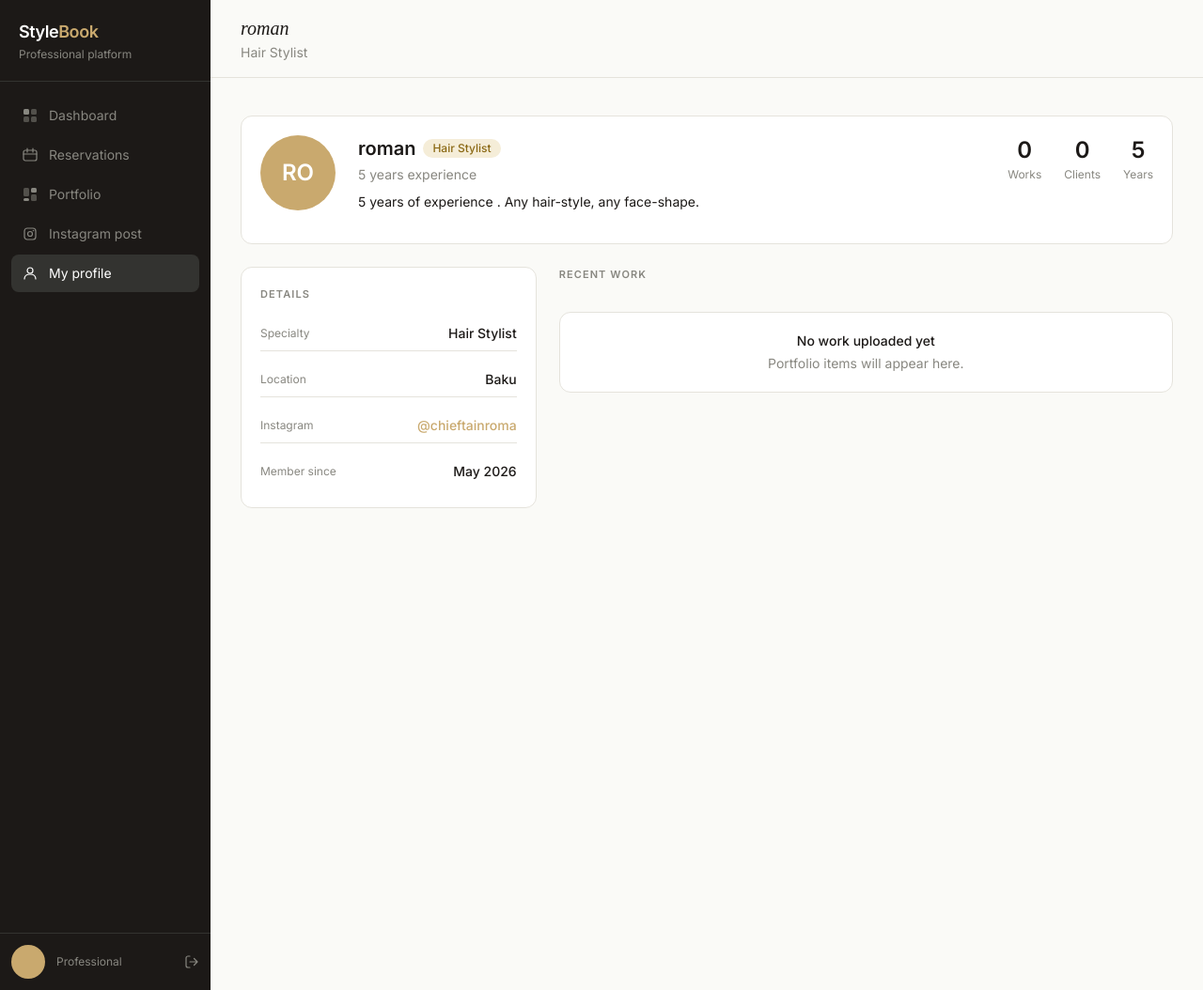
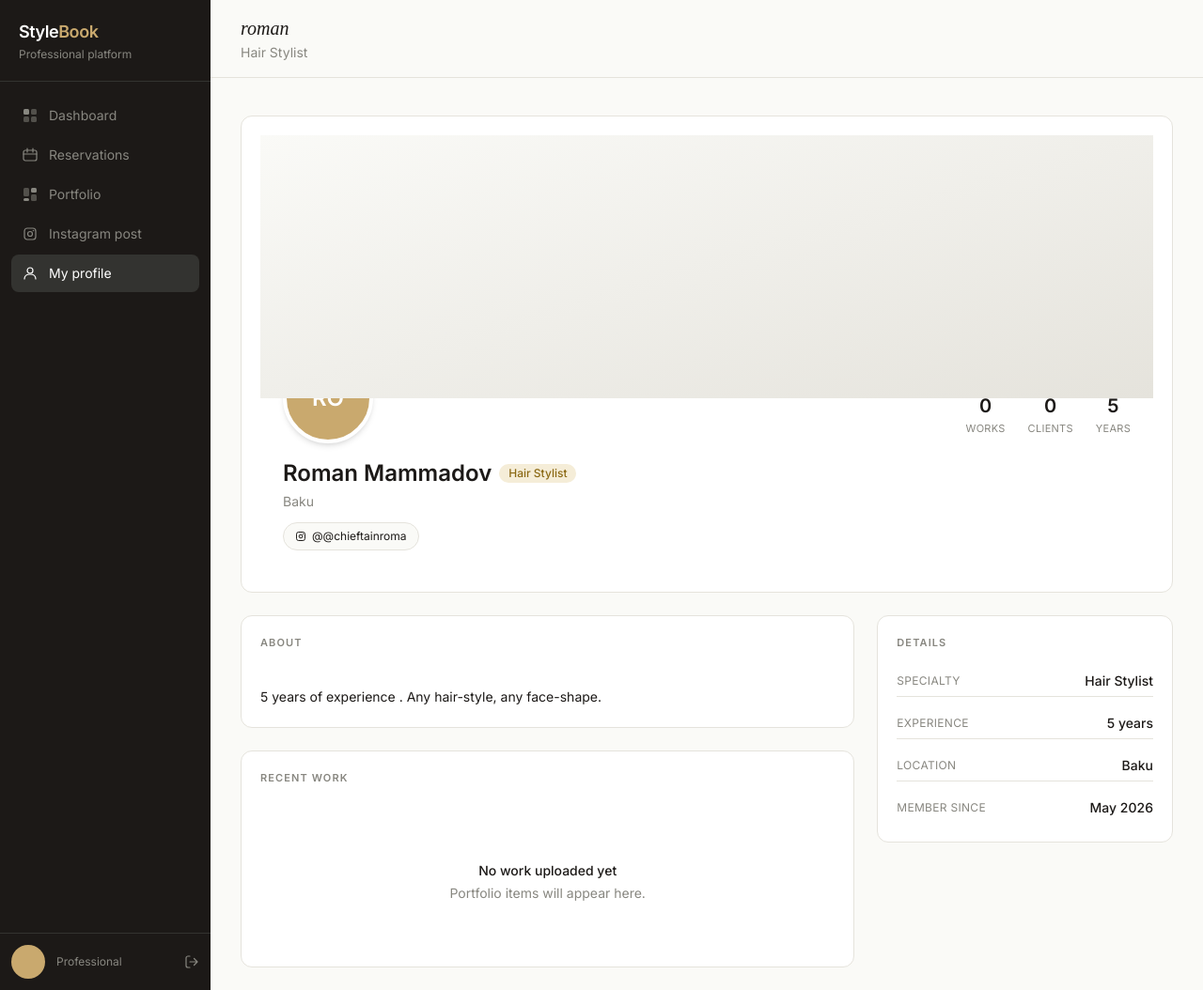
Before and after one commit to chieftainroman/StyleBook, a Django app: a page that uses templates/profile.html in a window 1280 px wide. Shown: the whole page at 94% size. Run offline with Django 4.2, Linux system fonts and the light colour scheme; data comes from the database, SQL or seed files in the repository; some libraries are stand-ins or nearby versions; some web fonts are replaced.

Commit message:
profile page with cover, avatar, two-column layout

```diff
--- a/portfolio/views.py
+++ b/portfolio/views.py
@@ -100,6 +100,16 @@
             'period': f'Member since {profile_user.date_joined.strftime("%B %Y")}',
         })
 
+    days = [
+        ('mon', 'Monday'),
+        ('tue', 'Tuesday'),
+        ('wed', 'Wednesday'),
+        ('thu', 'Thursday'),
+        ('fri', 'Friday'),
+        ('sat', 'Saturday'),
+        ('sun', 'Sunday'),
+    ]
+
     return render(request, 'profile.html', {
         'active':           'profile',
         'profile_user':     profile_user,
@@ -108,6 +118,7 @@
         'portfolio_count':  portfolio_count,
         'client_count':     client_count,
         'experience_items': experience_items,
+        'days':             days,
     })
 
 @login_required
--- a/templates/profile.html
+++ b/templates/profile.html
@@ -1,5 +1,6 @@
 {% extends "base.html" %}
 {% load static %}
+{% load dict_filters %}
 
 {% block title %}{{ profile_user.username }} — StyleBook{% endblock %}
 {% block page_title %}{% if is_own_profile %}My profile{% else %}{{ profile_user.username }}{% endif %}{% endblock %}
@@ -16,25 +17,35 @@
       </svg>
       Share profile
     </button>
-    <button onclick="toggleEditProfile()" class="btn-gold">
+    <a href="{% url 'profile_edit' %}" class="btn-gold">
       Edit profile
-    </button>
+    </a>
   {% endif %}
 {% endblock %}
 
 {% block content %}
 
-<!-- Hero -->
-<div class="card mb-6">
-  <div class="flex flex-col sm:flex-row items-start gap-6">
+<!-- ═════════════════════════════════════════════════ -->
+<!-- HERO CARD — cover banner + avatar + name + stats   -->
+<!-- ═════════════════════════════════════════════════ -->
+<div class="card p-0 overflow-hidden mb-6">
+
+  <!-- Cover banner (16:9, inside page padding via parent .card) -->
+  <div class="relative w-full bg-gradient-to-br from-cream to-cream-border"
+       style="aspect-ratio: 16 / 9; max-height: 280px;">
     {% if profile_user.profile.cover_url %}
-  <div class="w-full bg-cream-border" style="aspect-ratio: 16 / 9;">
       <img src="{{ profile_user.profile.cover_url }}"
-         class="w-full h-full object-cover" alt="Cover">
+           alt="Cover" class="absolute inset-0 w-full h-full object-cover">
+    {% endif %}
   </div>
-  {% endif %}
-    <div class="w-20 h-20 rounded-full overflow-hidden bg-gold flex items-center justify-center
-                text-white font-semibold text-2xl">
+
+  <!-- Profile header (avatar overlapping cover, info, stats) -->
+  <div class="px-6 pb-6">
+
+    <!-- Avatar — overlaps the cover by -mt-12 -->
+    <div class="flex items-end justify-between -mt-12 mb-4">
+      <div class="w-24 h-24 rounded-full overflow-hidden bg-gold flex items-center justify-center
+                  text-white font-semibold text-2xl border-4 border-white shadow-md">
         {% if profile_user.profile.avatar_url %}
           <img src="{{ profile_user.profile.avatar_url }}"
                alt="{{ profile_user.username }}"
@@ -44,225 +55,140 @@
         {% endif %}
       </div>
 
-    <!-- Info -->
-    <div class="flex-1 min-w-0">
+      <!-- Stats (right side, aligned to avatar bottom) -->
+      <div class="flex gap-6 pb-2">
+        <div class="text-center">
+          <p class="text-xl font-semibold text-ink">{{ portfolio_count }}</p>
+          <p class="text-[11px] text-muted mt-0.5 uppercase tracking-wide">Works</p>
+        </div>
+        <div class="text-center">
+          <p class="text-xl font-semibold text-ink">{{ client_count }}</p>
+          <p class="text-[11px] text-muted mt-0.5 uppercase tracking-wide">Clients</p>
+        </div>
+        <div class="text-center">
+          <p class="text-xl font-semibold text-ink">
+            {{ profile_user.profile.years_exp|default:'—' }}
+          </p>
+          <p class="text-[11px] text-muted mt-0.5 uppercase tracking-wide">Years</p>
+        </div>
+      </div>
+    </div>
+
+    <!-- Name + specialty + studio + location -->
     <div class="flex flex-wrap items-center gap-2 mb-1">
-        <h2 class="text-xl font-semibold text-ink">{{ profile_user.username }}</h2>
+      <h2 class="text-2xl font-semibold text-ink">
+        {{ profile_user.get_full_name|default:profile_user.username }}
+      </h2>
       {% if profile_user.profile.specialty %}
-          <span class="px-2.5 py-0.5 bg-gold-light text-gold-dark text-xs
-                       font-medium rounded-full">
+        <span class="px-2.5 py-0.5 bg-gold-light text-gold-dark text-xs font-medium rounded-full">
           {{ profile_user.profile.get_specialty_display }}
         </span>
       {% endif %}
     </div>
 
-      {% if profile_user.profile.years_exp %}
+    {% if profile_user.profile.studio_name or profile_user.profile.location %}
       <p class="text-sm text-muted mb-2">
-          {{ profile_user.profile.years_exp }} years experience
+        {% if profile_user.profile.studio_name %}
+          {{ profile_user.profile.studio_name }}
+        {% endif %}
+        {% if profile_user.profile.studio_name and profile_user.profile.location %} · {% endif %}
+        {% if profile_user.profile.location %}
+          {{ profile_user.profile.location }}
+        {% endif %}
       </p>
     {% endif %}
 
-      {% if profile_user.profile.bio %}
-        <p class="text-sm text-ink leading-relaxed mb-3 max-w-xl">
-          {{ profile_user.profile.bio }}
-        </p>
+    <!-- Quick action row -->
+    <div class="flex flex-wrap items-center gap-2 mt-3">
+      {% if profile_user.profile.phone %}
+        <a href="tel:{{ profile_user.profile.phone }}"
+           class="inline-flex items-center gap-1.5 px-3 py-1.5 bg-cream
+                  border border-cream-border rounded-full text-xs text-ink
+                  hover:border-ink transition-all">
+          <svg width="12" height="12" viewBox="0 0 16 16" fill="none">
+            <path d="M3 4.5a1.5 1.5 0 011.5-1.5h1.4a1 1 0 011 .8l.5 2.4a1 1 0 01-.3.9l-1 1c.8 1.6 2 2.8 3.6 3.6l1-1a1 1 0 01.9-.3l2.4.5a1 1 0 01.8 1V13a1.5 1.5 0 01-1.5 1.5C7.8 14.5 1.5 8.2 1.5 4.5 1.5 3.7 2.2 3 3 3z"
+                  fill="currentColor"/>
+          </svg>
+          {{ profile_user.profile.phone }}
+        </a>
       {% endif %}
 
-      {% if profile_user.profile.skills %}
-        <div class="flex flex-wrap gap-2">
-          {% for skill in profile_user.profile.skills.split %}
-            <span class="px-2.5 py-1 bg-cream border border-cream-border
-                         text-xs text-muted rounded-full">
-              {{ skill }}
+      {% if profile_user.profile.ig_handle %}
+        <a href="https://instagram.com/{{ profile_user.profile.ig_handle }}"
+           target="_blank"
+           class="inline-flex items-center gap-1.5 px-3 py-1.5 bg-cream
+                  border border-cream-border rounded-full text-xs text-ink
+                  hover:border-ink transition-all">
+          <svg width="12" height="12" viewBox="0 0 16 16" fill="none">
+            <rect x="2" y="2" width="12" height="12" rx="3" stroke="currentColor" stroke-width="1.3"/>
+            <circle cx="8" cy="8" r="2.5" stroke="currentColor" stroke-width="1.3"/>
+            <circle cx="11.5" cy="4.5" r="0.7" fill="currentColor"/>
+          </svg>
+          @{{ profile_user.profile.ig_handle }}
+        </a>
+      {% endif %}
+
+      {% if profile_user.profile.pricing_from %}
+        <span class="inline-flex items-center gap-1.5 px-3 py-1.5 bg-gold-light
+                     text-gold-dark rounded-full text-xs font-medium">
+          From ${{ profile_user.profile.pricing_from }}
         </span>
-          {% endfor %}
-        </div>
       {% endif %}
-    </div>
 
-    <!-- Stats -->
-    <div class="flex gap-6 flex-shrink-0">
-      <div class="text-center">
-        <p class="text-2xl font-semibold text-ink">{{ portfolio_count }}</p>
-        <p class="text-xs text-muted mt-0.5">Works</p>
-      </div>
-      <div class="text-center">
-        <p class="text-2xl font-semibold text-ink">{{ client_count }}</p>
-        <p class="text-xs text-muted mt-0.5">Clients</p>
-      </div>
-      <div class="text-center">
-        <p class="text-2xl font-semibold text-ink">
-          {{ profile_user.profile.years_exp|default:'—' }}
-        </p>
-        <p class="text-xs text-muted mt-0.5">Years</p>
-      </div>
+      {% if profile_user.profile.home_visits %}
+        <span class="inline-flex items-center gap-1.5 px-3 py-1.5 bg-cream
+                     border border-cream-border rounded-full text-xs text-ink">
+          🏠 Home visits
+          {% if profile_user.profile.travel_radius_km %}
+            · {{ profile_user.profile.travel_radius_km }} km
+          {% endif %}
+        </span>
+      {% endif %}
     </div>
 
   </div>
 </div>
 
-<!-- Edit panel -->
-{% if is_own_profile %}
-  <div id="editPanel" class="hidden mb-6">
+<!-- ═════════════════════════════════════════════════ -->
+<!-- TWO-COLUMN BODY                                     -->
+<!-- ═════════════════════════════════════════════════ -->
+<div class="grid grid-cols-1 lg:grid-cols-3 gap-6">
+
+  <!-- ─── LEFT (main, 2/3) ─────────────────────────── -->
+  <div class="lg:col-span-2 space-y-6">
+
+    {% if profile_user.profile.bio %}
       <div class="card">
-      <p class="section-title">Edit your profile</p>
-      <form method="POST" action="{% url 'profile_edit' %}">
-        {% csrf_token %}
-
-        <div class="grid grid-cols-1 sm:grid-cols-2 gap-4 mb-4">
-          <div>
-            <label class="form-label" for="specialty">Specialty</label>
-            <select class="form-input" id="specialty" name="specialty">
-              <option value="Barber"
-                {% if profile_user.profile.specialty == 'Barber' %}selected{% endif %}>
-                Barber
-              </option>
-              <option value="Hair Stylist"
-                {% if profile_user.profile.specialty == 'Hair Stylist' %}selected{% endif %}>
-                Hair Stylist
-              </option>
-              <option value="Nail Master"
-                {% if profile_user.profile.specialty == 'Nail Master' %}selected{% endif %}>
-                Nail Master
-              </option>
-              <option value="Makeup Artist"
-                {% if profile_user.profile.specialty == 'Makeup Artist' %}selected{% endif %}>
-                Makeup Artist
-              </option>
-              <option value="Other"
-                {% if profile_user.profile.specialty == 'Other' %}selected{% endif %}>
-                Other
-              </option>
-            </select>
-          </div>
-          <div>
-            <label class="form-label" for="years_exp">Years of experience</label>
-            <input class="form-input" type="number" id="years_exp" name="years_exp"
-                   min="0" max="50"
-                   value="{{ profile_user.profile.years_exp|default:'' }}"
-                   placeholder="e.g. 7">
-          </div>
-        </div>
-
-        <div class="mb-4">
-          <label class="form-label" for="bio">Bio</label>
-          <textarea class="form-input" id="bio" name="bio" rows="3"
-                    placeholder="Tell clients about your craft...">{{ profile_user.profile.bio|default:'' }}</textarea>
-        </div>
-
-        <div class="grid grid-cols-1 sm:grid-cols-2 gap-4 mb-4">
-          <div>
-            <label class="form-label" for="skills">Skills (comma separated)</label>
-            <input class="form-input" type="text" id="skills" name="skills"
-                   placeholder="Skin fade, Beard design, Balayage"
-                   value="{{ profile_user.profile.skills|default:'' }}">
-          </div>
-          <div>
-            <label class="form-label" for="ig_handle">Instagram handle</label>
-            <input class="form-input" type="text" id="ig_handle" name="ig_handle"
-                   placeholder="@alex.cuts"
-                   value="{{ profile_user.profile.ig_handle|default:'' }}">
-          </div>
-        </div>
-
-        <div class="mb-6">
-          <label class="form-label" for="location">Location</label>
-          <input class="form-input" type="text" id="location" name="location"
-                 placeholder="e.g. Brooklyn, NY"
-                 value="{{ profile_user.profile.location|default:'' }}">
-        </div>
-
-        <div class="flex items-center justify-end gap-3">
-          <button type="button" onclick="toggleEditProfile()"
-                  class="btn-ghost">
-            Cancel
-          </button>
-          <button type="submit" class="btn-gold">
-            Save changes
-          </button>
-        </div>
-
-      </form>
-    </div>
+        <p class="section-title">About</p>
+        <p class="text-sm text-ink leading-relaxed whitespace-pre-line">
+          {{ profile_user.profile.bio }}
+        </p>
       </div>
     {% endif %}
 
-<!-- Content grid -->
-<div class="grid grid-cols-1 lg:grid-cols-3 gap-6">
-
-  <!-- Left col: details + experience -->
-  <div class="space-y-4">
-
+    {% if profile_user.profile.skills %}
       <div class="card">
-      <p class="section-title">Details</p>
-      <div class="space-y-3">
-
-        <div class="flex items-center justify-between py-2
-                    border-b border-cream-border">
-          <span class="text-xs text-muted">Specialty</span>
-          <span class="text-sm text-ink font-medium">
-            {{ profile_user.profile.get_specialty_display|default:'—' }}
+        <p class="section-title">Skills</p>
+        <div class="flex flex-wrap gap-2">
+          {% for skill in profile_user.profile.skills|cut:" "|stringformat:"s"|slice:":300" %}{% endfor %}
+          {% for skill in profile_user.profile.skills|stringformat:"s"|slice:":300" %}{% endfor %}
+          {% with skills_list=profile_user.profile.skills %}
+            {% for skill in skills_list|slice:":300" %}{% endfor %}
+            {# Skills are comma-separated. Split client-side via the JS below if needed,
+               or use the simple loop on .split below #}
+          {% endwith %}
+          {% for skill in profile_user.profile.skills.split %}
+            <span class="px-3 py-1.5 bg-cream border border-cream-border
+                         text-xs text-ink rounded-full">
+              {{ skill }}
             </span>
-        </div>
-
-        {% if profile_user.profile.location %}
-          <div class="flex items-center justify-between py-2
-                      border-b border-cream-border">
-            <span class="text-xs text-muted">Location</span>
-            <span class="text-sm text-ink font-medium">
-              {{ profile_user.profile.location }}
-            </span>
-          </div>
-        {% endif %}
-
-        {% if profile_user.profile.ig_handle %}
-          <div class="flex items-center justify-between py-2
-                      border-b border-cream-border">
-            <span class="text-xs text-muted">Instagram</span>
-            <span class="text-sm text-gold font-medium">
-              {{ profile_user.profile.ig_handle }}
-            </span>
-          </div>
-        {% endif %}
-
-        <div class="flex items-center justify-between py-2">
-          <span class="text-xs text-muted">Member since</span>
-          <span class="text-sm text-ink font-medium">
-            {{ profile_user.date_joined|date:"M Y" }}
-          </span>
-        </div>
-
-      </div>
-    </div>
-
-    {% if is_own_profile and experience_items %}
-      <div class="card">
-        <p class="section-title">Experience</p>
-        <div class="space-y-4">
-          {% for exp in experience_items %}
-            <div class="flex gap-3">
-              <div class="flex flex-col items-center">
-                <div class="w-2 h-2 rounded-full mt-1 flex-shrink-0
-                            {% if forloop.first %}bg-gold{% else %}bg-cream-border{% endif %}">
-                </div>
-                {% if not forloop.last %}
-                  <div class="w-px flex-1 bg-cream-border mt-1"></div>
-                {% endif %}
-              </div>
-              <div class="pb-4">
-                <p class="text-sm font-medium text-ink">{{ exp.title }}</p>
-                <p class="text-xs text-muted mt-0.5">{{ exp.period }}</p>
-              </div>
-            </div>
           {% endfor %}
         </div>
       </div>
     {% endif %}
 
-  </div>
-
-  <!-- Right col: recent work grid -->
-  <div class="lg:col-span-2">
+    <!-- Recent work -->
+    <div class="card">
       <div class="flex items-center justify-between mb-4">
         <p class="section-title mb-0">Recent work</p>
         {% if portfolio_count > 6 %}
@@ -279,15 +205,27 @@
             <div class="group">
               <div class="card p-0 overflow-hidden">
                 <div class="aspect-square overflow-hidden bg-cream">
+                  {% if item.generated_image %}
+                    {% if 'http' in item.generated_image %}
+                      <img src="{{ item.generated_image }}"
+                           alt="{{ item.service }}"
+                           class="w-full h-full object-cover
+                                  group-hover:scale-105 transition-transform duration-300">
+                    {% else %}
+                      <img src="/media/generated/{{ item.generated_image }}"
+                           alt="{{ item.service }}"
+                           class="w-full h-full object-cover
+                                  group-hover:scale-105 transition-transform duration-300">
+                    {% endif %}
+                  {% else %}
                     <img src="/media/uploads/{{ item.image }}"
                          alt="{{ item.service }}"
                          class="w-full h-full object-cover
                                 group-hover:scale-105 transition-transform duration-300">
+                  {% endif %}
                 </div>
                 <div class="p-3">
-                <p class="text-sm font-medium text-ink truncate">
-                  {{ item.service }}
-                </p>
+                  <p class="text-sm font-medium text-ink truncate">{{ item.service }}</p>
                   <p class="text-xs text-muted mt-0.5">{{ item.date }}</p>
                 </div>
               </div>
@@ -296,16 +234,102 @@
         </div>
 
       {% else %}
-      <div class="card flex flex-col items-center justify-center py-16 text-center">
+        <div class="flex flex-col items-center justify-center py-12 text-center">
           <p class="text-sm font-medium text-ink mb-1">No work uploaded yet</p>
           <p class="text-sm text-muted">Portfolio items will appear here.</p>
           {% if is_own_profile %}
-          <a href="{% url 'instagram' %}" class="btn-primary mt-4">
+            <a href="{% url 'instagram' %}" class="btn-gold mt-4">
               Upload first work
             </a>
           {% endif %}
         </div>
       {% endif %}
+    </div>
+
+  </div>
+
+  <!-- ─── RIGHT (sidebar, 1/3) ─────────────────────── -->
+  <div class="space-y-6">
+
+    <!-- Quick details -->
+    <div class="card">
+      <p class="section-title">Details</p>
+      <dl class="space-y-3 text-sm">
+        <div class="flex items-center justify-between py-1.5 border-b border-cream-border">
+          <dt class="text-xs text-muted uppercase tracking-wide">Specialty</dt>
+          <dd class="text-ink font-medium">
+            {{ profile_user.profile.get_specialty_display|default:'—' }}
+          </dd>
+        </div>
+
+        {% if profile_user.profile.years_exp %}
+          <div class="flex items-center justify-between py-1.5 border-b border-cream-border">
+            <dt class="text-xs text-muted uppercase tracking-wide">Experience</dt>
+            <dd class="text-ink font-medium">{{ profile_user.profile.years_exp }} years</dd>
+          </div>
+        {% endif %}
+
+        {% if profile_user.profile.years_at_location %}
+          <div class="flex items-center justify-between py-1.5 border-b border-cream-border">
+            <dt class="text-xs text-muted uppercase tracking-wide">At current studio</dt>
+            <dd class="text-ink font-medium">
+              {{ profile_user.profile.years_at_location }} year{{ profile_user.profile.years_at_location|pluralize }}
+            </dd>
+          </div>
+        {% endif %}
+
+        {% if profile_user.profile.location %}
+          <div class="flex items-center justify-between py-1.5 border-b border-cream-border">
+            <dt class="text-xs text-muted uppercase tracking-wide">Location</dt>
+            <dd class="text-ink font-medium">{{ profile_user.profile.location }}</dd>
+          </div>
+        {% endif %}
+
+        <div class="flex items-center justify-between py-1.5">
+          <dt class="text-xs text-muted uppercase tracking-wide">Member since</dt>
+          <dd class="text-ink font-medium">{{ profile_user.date_joined|date:"M Y" }}</dd>
+        </div>
+      </dl>
+    </div>
+
+    <!-- Languages -->
+    {% if profile_user.profile.languages %}
+      <div class="card">
+        <p class="section-title">Languages</p>
+        <div class="flex flex-wrap gap-2">
+          {% for lang in profile_user.profile.languages %}
+            <span class="px-3 py-1.5 bg-cream border border-cream-border
+                         text-xs text-ink rounded-full">
+              {{ lang }}
+            </span>
+          {% endfor %}
+        </div>
+      </div>
+    {% endif %}
+
+    <!-- Working hours -->
+    {% if profile_user.profile.working_hours %}
+      <div class="card">
+        <p class="section-title">Working hours</p>
+        <dl class="space-y-1.5 text-sm">
+          {% for day_key, day_label in days %}
+            {% with day=profile_user.profile.working_hours|get_day:day_key %}
+              <div class="flex items-center justify-between py-1">
+                <dt class="text-xs text-muted uppercase tracking-wide">{{ day_label }}</dt>
+                <dd class="text-ink">
+                  {% if day.closed %}
+                    <span class="text-muted">Closed</span>
+                  {% else %}
+                    {{ day.open }} – {{ day.close }}
+                  {% endif %}
+                </dd>
+              </div>
+            {% endwith %}
+          {% endfor %}
+        </dl>
+      </div>
+    {% endif %}
+
   </div>
 
 </div>
@@ -322,14 +346,6 @@
 
 {% block extra_scripts %}
 <script>
-function toggleEditProfile() {
-  const panel = document.getElementById('editPanel');
-  panel.classList.toggle('hidden');
-  if (!panel.classList.contains('hidden')) {
-    panel.scrollIntoView({ behavior: 'smooth', block: 'start' });
-  }
-}
-
 function copyProfileLink() {
   const url = window.location.origin + '/profile/{{ profile_user.username }}/';
   navigator.clipboard.writeText(url).then(() => {
```
Also changed, not shown: portfolio/templatetags/dict_filters.py (+15 -4 lines). Lines whose indentation alone changed are shown as unchanged.
